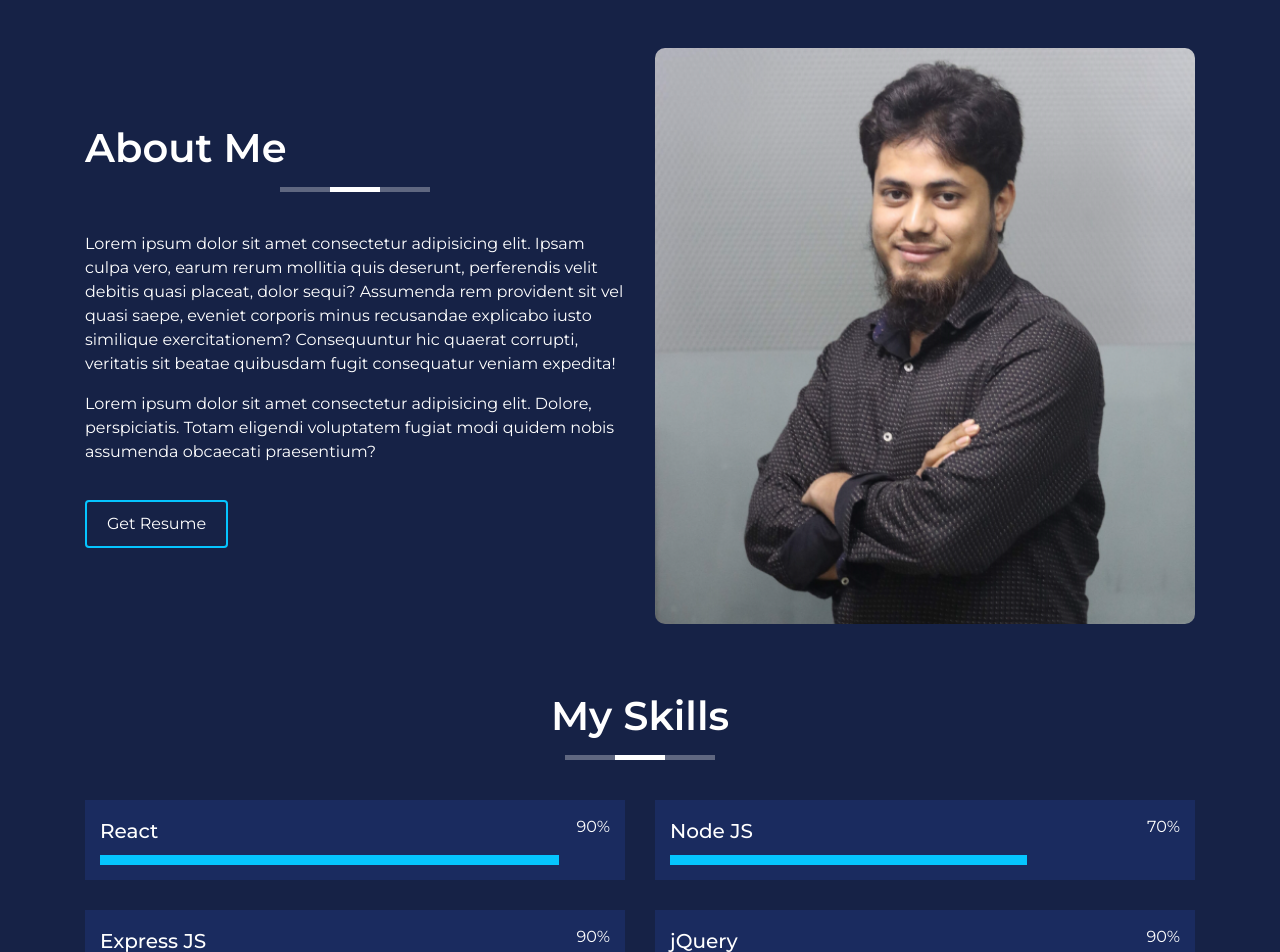
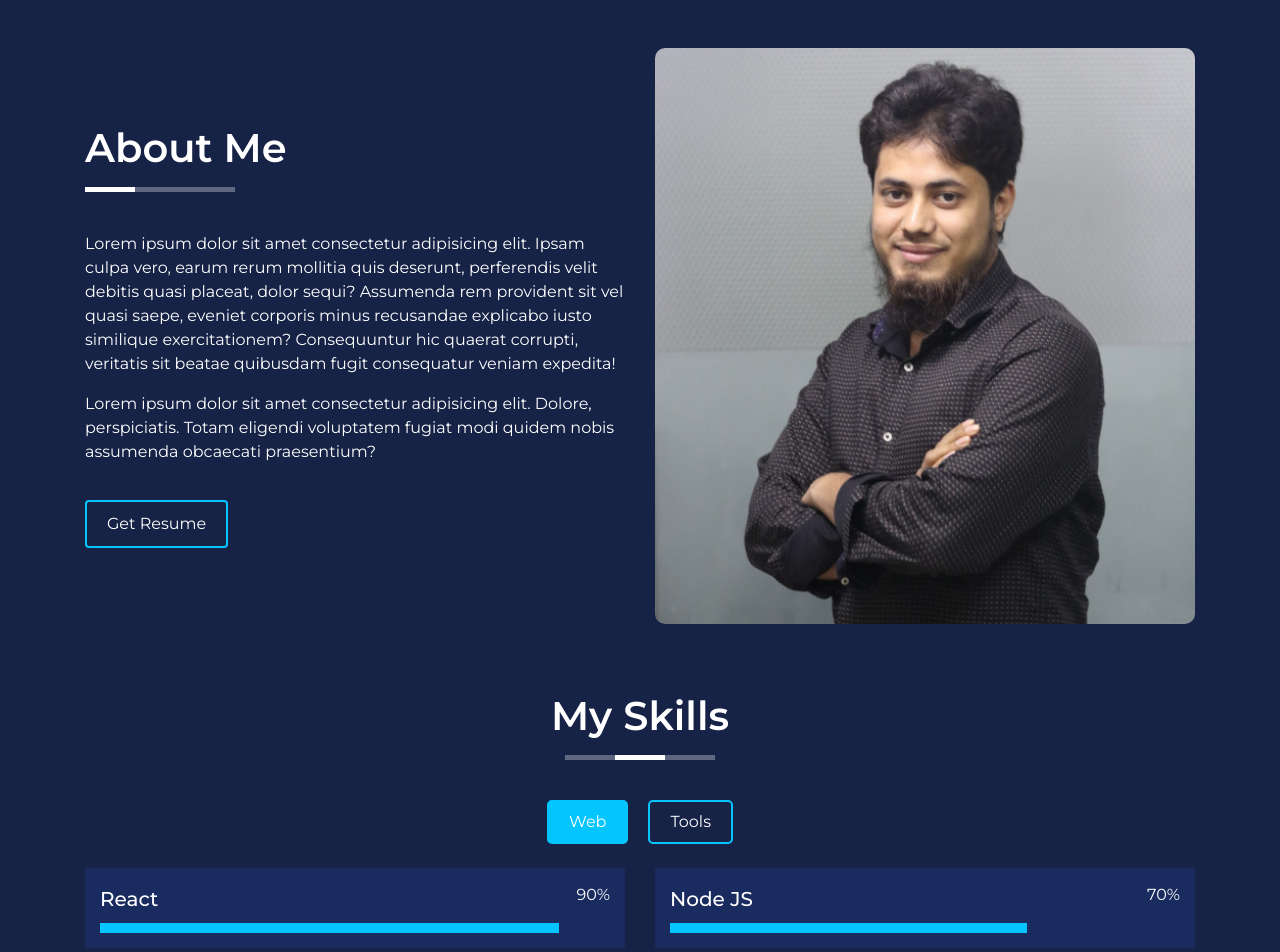
Before and after one commit to nazmulweb/Portfolio, a React (Create React App) app: page / in a window 1280 px wide. Shown: the part 800-1752 px from the top of the page. Built offline with nearby package versions, Linux system fonts and the light colour scheme.

Commit message:
everythink is okay

```diff
--- a/src/components/common/scrollDown.js
+++ b/src/components/common/scrollDown.js
@@ -6,7 +6,7 @@ export function ScrollDown() {
     return (
         <React.Fragment>
             <div className="scroll-down">
-                <a onClick={() => scroll.scrollMore(700)}><span></span></a>
+                <a onClick={() => scroll.scrollMore(670)}><span></span></a>
             </div>
         </React.Fragment>
     )
--- a/src/components/common/title.css
+++ b/src/components/common/title.css
@@ -38,3 +38,45 @@
     -ms-transform: translate(-50%, 0);
     -o-transform: translate(-50%, 0);
 }
+
+.about-left .title::before{
+    left: 0;
+    transform: translate(0%, 0);
+    -webkit-transform: translate(0%, 0);
+    -moz-transform: translate(0%, 0);
+    -ms-transform: translate(0%, 0);
+    -o-transform: translate(0%, 0);
+}
+
+.about-left .title::after{
+    left: 0;
+    transform: translate(0%, 0);
+    -webkit-transform: translate(0%, 0);
+    -moz-transform: translate(0%, 0);
+    -ms-transform: translate(0%, 0);
+    -o-transform: translate(0%, 0);
+}
+
+/* @media only screen and (max-width: 767px) */
+@media only screen and ( min-width: 768px ) and (max-width: 991px){
+    .contact-area .title{
+        text-align: left;
+    }
+    .contact-area .title::before{
+        left: 0;
+        transform: translate(0%, 0);
+        -webkit-transform: translate(0%, 0);
+        -moz-transform: translate(0%, 0);
+        -ms-transform: translate(0%, 0);
+        -o-transform: translate(0%, 0);
+    }
+
+    .contact-area .title::after{
+        left: 0;
+        transform: translate(0%, 0);
+        -webkit-transform: translate(0%, 0);
+        -moz-transform: translate(0%, 0);
+        -ms-transform: translate(0%, 0);
+        -o-transform: translate(0%, 0);
+    }
+}
--- a/src/components/contact.css
+++ b/src/components/contact.css
@@ -55,11 +55,11 @@
 @media only screen and (max-width: 767px){
     .contact{
         flex-direction: column;
-        font-size: 14px;
     }
 
     .contact li{
         padding: 10px 0;
+        font-size: 14px;
     }
 
     .contact li span{
--- a/src/components/contact.js
+++ b/src/components/contact.js
@@ -7,7 +7,7 @@ export class Contact extends Component {
     render() {
         return (
           <React.Fragment>
-              <div className="container mt-5">
+              <div className="container mt-5 contact-area">
                   <div className="row">
                       <div className="col-sm-12">
                           <Title title="Contact" mtBottom = "40px"/>
--- a/src/components/portfolio.css
+++ b/src/components/portfolio.css
@@ -13,6 +13,10 @@
     -moz-border-radius: 5px;
     -ms-border-radius: 5px;
     -o-border-radius: 5px;
+}
+
+.portfolio-menu li:last-child{
+    margin-right: 0 ;
 }
 
 .portfolio-menu li.active{
--- a/src/components/skill.css
+++ b/src/components/skill.css
@@ -1,3 +1,29 @@
+.skill-menu{
+    text-align: center;
+}
+
+.skill-menu li{
+    display: inline-block;
+    padding: 8px 20px;
+    border: 2px solid var(--blue-color);
+    cursor: pointer;
+    margin-right: 20px;
+    border-radius: 5px;
+    -webkit-border-radius: 5px;
+    -moz-border-radius: 5px;
+    -ms-border-radius: 5px;
+    -o-border-radius: 5px;
+}
+
+.skill-menu li:last-child{
+    margin-right: 0 ;
+}
+
+.skill-menu li.active{
+    background: var(--blue-color);
+}
+
+
 .skill{
     display: flex;
     flex-wrap: wrap;
--- a/src/components/skill.js
+++ b/src/components/skill.js
@@ -4,8 +4,12 @@ import { Title } from './common'
 import './skill.css'
 
 export class Skill extends Component {
-    state = {
-        datas: []
+    constructor(props){
+        super(props)
+        this.state = {
+            datas: [],
+            sortSkillDatas: "Web"
+        }
     }
 
     componentDidMount = () =>{
@@ -14,9 +18,16 @@ export class Skill extends Component {
         })
     }
 
+    selectedSkill = (data) =>{
+        this.setState({
+            sortSkillDatas: data
+        })
+    }
+
     render() {
-        const { datas } = this.state
+        const { datas, sortSkillDatas } = this.state
         if(data !== null){
+            const skillDatas = datas[sortSkillDatas]
             return (
                 <React.Fragment>
                 <section className="skill-area mt-5">
@@ -25,17 +36,36 @@ export class Skill extends Component {
                             <div className="col-sm-12">
                                 <Title title="My Skills" mtBottom = "40px" />
                             </div>
+                            <div className="col-sm-12 mb-4">
+                                <ul className='skill-menu'>
+                                    {
+                                        Object.keys(datas).map( data => {
+                                            return(
+                                                <li
+                                                    key={data}
+                                                    onClick={() => this.selectedSkill(data)}
+                                                    className={ data === sortSkillDatas ? "active" : "" }
+                                                >{data}</li>
+                                            )
+                                        })
+                                    }
+                                </ul>
+                            </div>
                             <div className="col-sm-12">
                                 <div className="skill">
-                                    {datas.map(({name, percent}) =>
-                                        <div className="skill-card" key={name}>
-                                            <div className="skill-details">
-                                                <h5>{name}</h5>
-                                                <p>{percent}%</p>
-                                            </div>
-                                            <div style={{width: percent + "%"}} className="progress-bar"></div>
-                                        </div>
-                                    )}
+                                    {
+                                        skillDatas !== undefined ?
+                                            skillDatas.map( skillData =>
+                                                <div className="skill-card" key={skillData.name}>
+                                                    <div className="skill-details">
+                                                        <h5>{skillData.name}</h5>
+                                                        <p>{skillData.percent}%</p>
+                                                    </div>
+                                                    <div style={{width: skillData.percent + "%"}} className="progress-bar"></div>
+                                                </div>
+                                            )
+                                        : ""
+                                    }
                                 </div>
                             </div>
                         </div>
--- a/src/data/skill.js
+++ b/src/data/skill.js
@@ -1,19 +1,22 @@
-export const data = [
+export const data = {
+    Web:[
         { name: "React", percent: 90 },
         { name: "Node JS", percent: 70 },
         { name: "Express JS", percent: 90 },
         { name: "jQuery", percent: 90 },
-    { name: "MongoDB", percent: 75 },
         { name: "MySQL", percent: 75 },
         { name: "HTML", percent: 95 },
         { name: "CSS", percent: 95 },
         { name: "SASS", percent: 90 },
         { name: "Bootstrap", percent: 90 },
-    { name: "Wordpress", percent: 90 },
+        { name: "Wordpress", percent: 85 }
+    ],
+    Tools:[
+        { name: "Git", percent: 80 },
         { name: "Photoshop", percent: 95 },
         { name: "Illustrator", percent: 95 },
         { name: "Figma", percent: 85 },
         { name: "After Effect", percent: 80 },
-    { name: "Premiere Pro", percent: 80 },
-
+        { name: "Premiere Pro", percent: 80 }
     ]
+}
```
Lines whose indentation alone changed are shown as unchanged.
